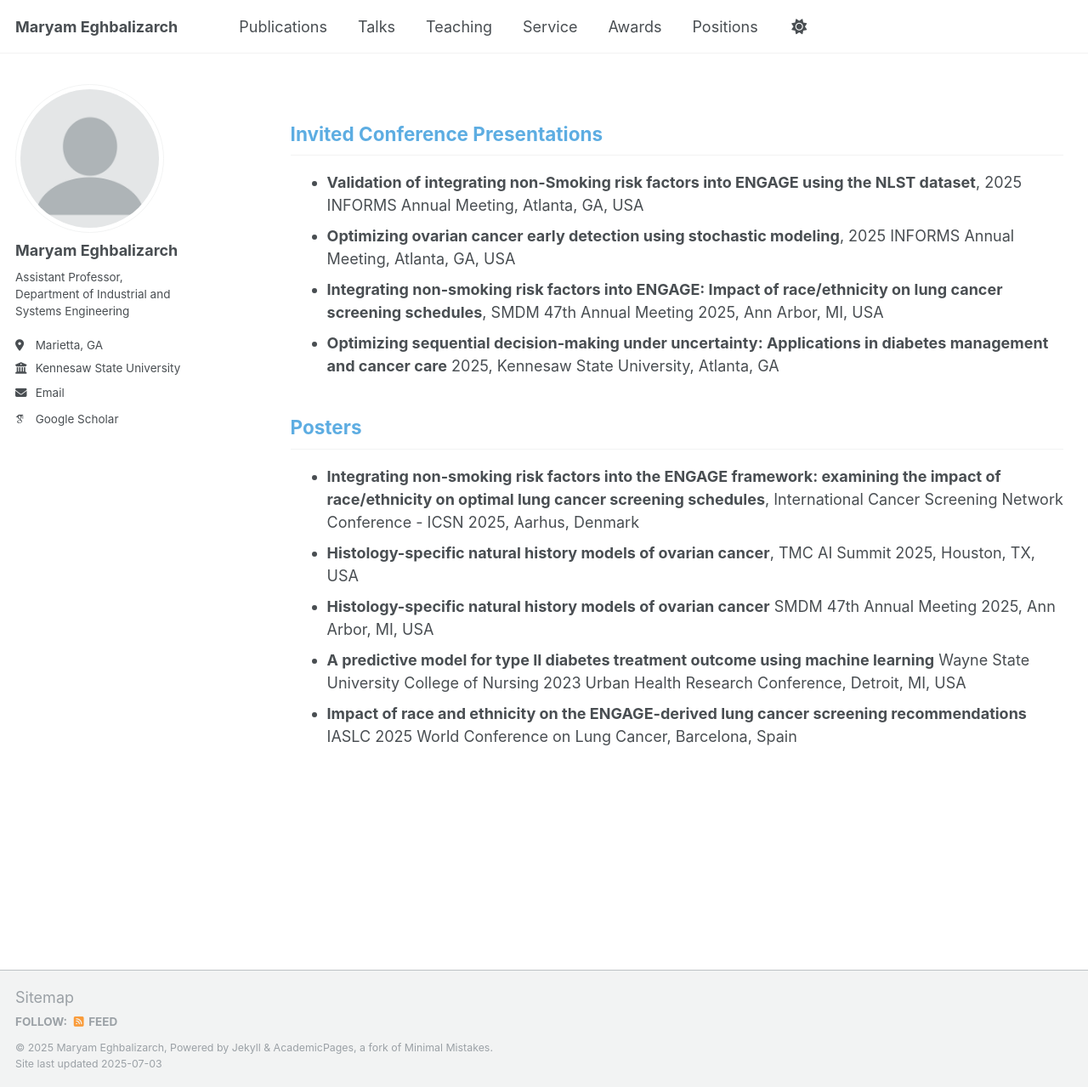
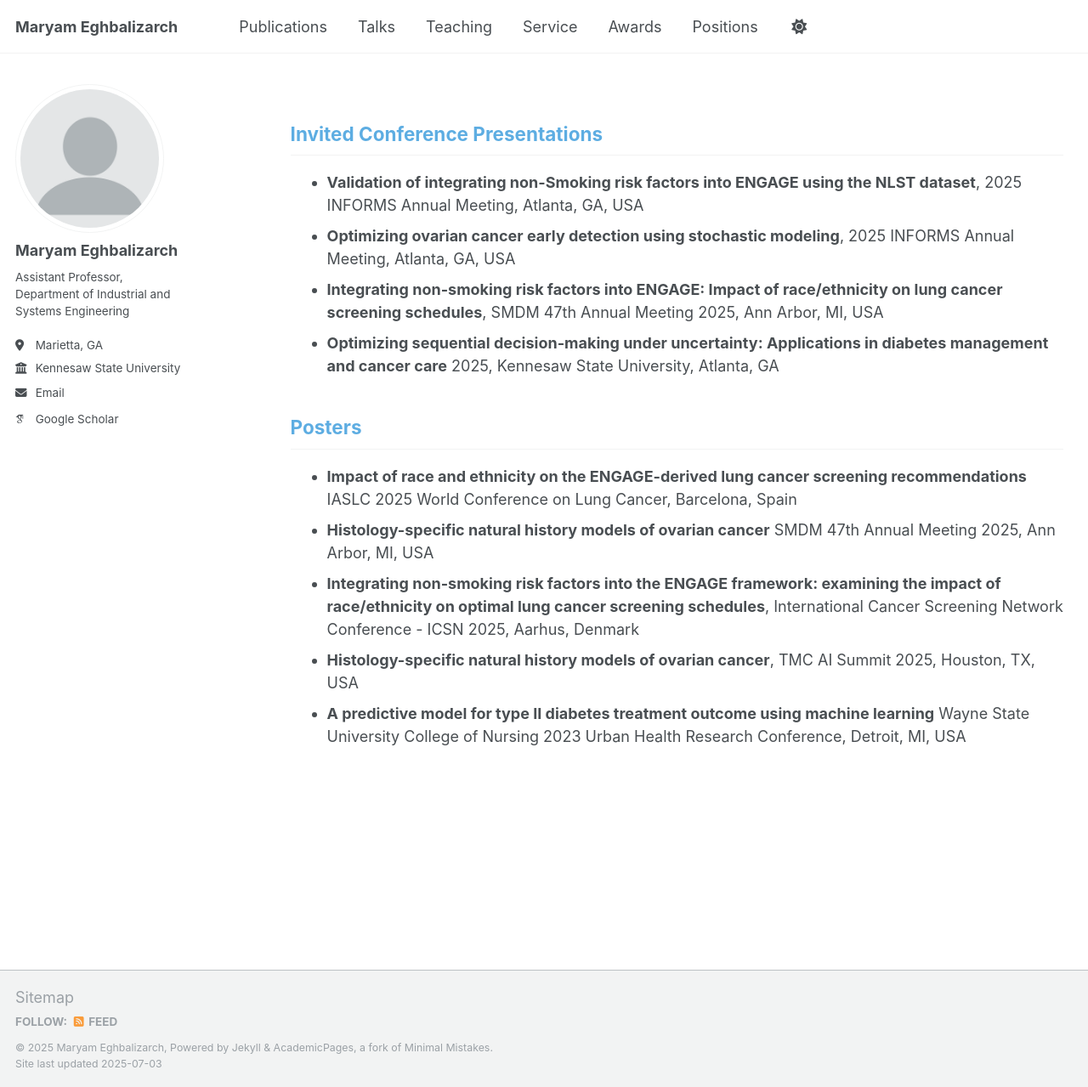
Before and after one commit to meghbalizarch/meghbalizarch.github.io, a Jekyll site: the page built from _pages/talks.html, in a window 1280 px wide and 1279 px high. Shown: the whole window at 85% size. Built offline with Jekyll 4.4.1, drawn with Linux system fonts in a browser that asks for light colours; some web fonts are replaced; a script that is not in the unit is left out.

```diff
--- a/_pages/talks.html
+++ b/_pages/talks.html
@@ -14,10 +14,10 @@ Ann Arbor, MI, USA</li>
 
 <h2 style="color:#5dade2; font-weight:bold; margin-left:60px;margin-right:-200px;">Posters</h2>
 <ul style="margin-left:63px;margin-right:-200px;">
-  <li><strong>Integrating non-smoking risk factors
-into the ENGAGE framework: examining the impact of race/ethnicity on optimal lung cancer screening schedules</strong>, International Cancer Screening Network Conference - ICSN 2025, Aarhus, Denmark</li>
+  <li><strong>Impact of race and ethnicity on the ENGAGE-derived lung cancer screening recommendations</strong> IASLC 2025 World Conference on Lung Cancer, Barcelona, Spain </li>
+  <li><strong>Histology-specific natural history models of ovarian cancer</strong> SMDM 47th Annual Meeting 2025, Ann Arbor, MI, USA</li>
+    <li><strong>Integrating non-smoking risk factors into the ENGAGE framework: examining the impact of race/ethnicity on optimal lung cancer screening schedules</strong>, International Cancer Screening Network Conference - ICSN 2025, Aarhus, Denmark</li>
   <li><strong>Histology-specific natural history models of ovarian cancer</strong>, TMC AI Summit 2025, Houston, TX, USA</li>
-  <li><strong>Histology-specific natural history models of ovarian cancer</strong> SMDM 47th Annual Meeting 2025, Ann Arbor, MI, USA</li>
   <li><strong>A predictive model for type II diabetes treatment outcome using machine learning</strong> Wayne State University College of Nursing 2023 Urban Health Research Conference, Detroit, MI, USA</li>
-  <li><strong>Impact of race and ethnicity on the ENGAGE-derived lung cancer screening recommendations</strong> IASLC 2025 World Conference on Lung Cancer, Barcelona, Spain </li>
+
 </ul>
```
